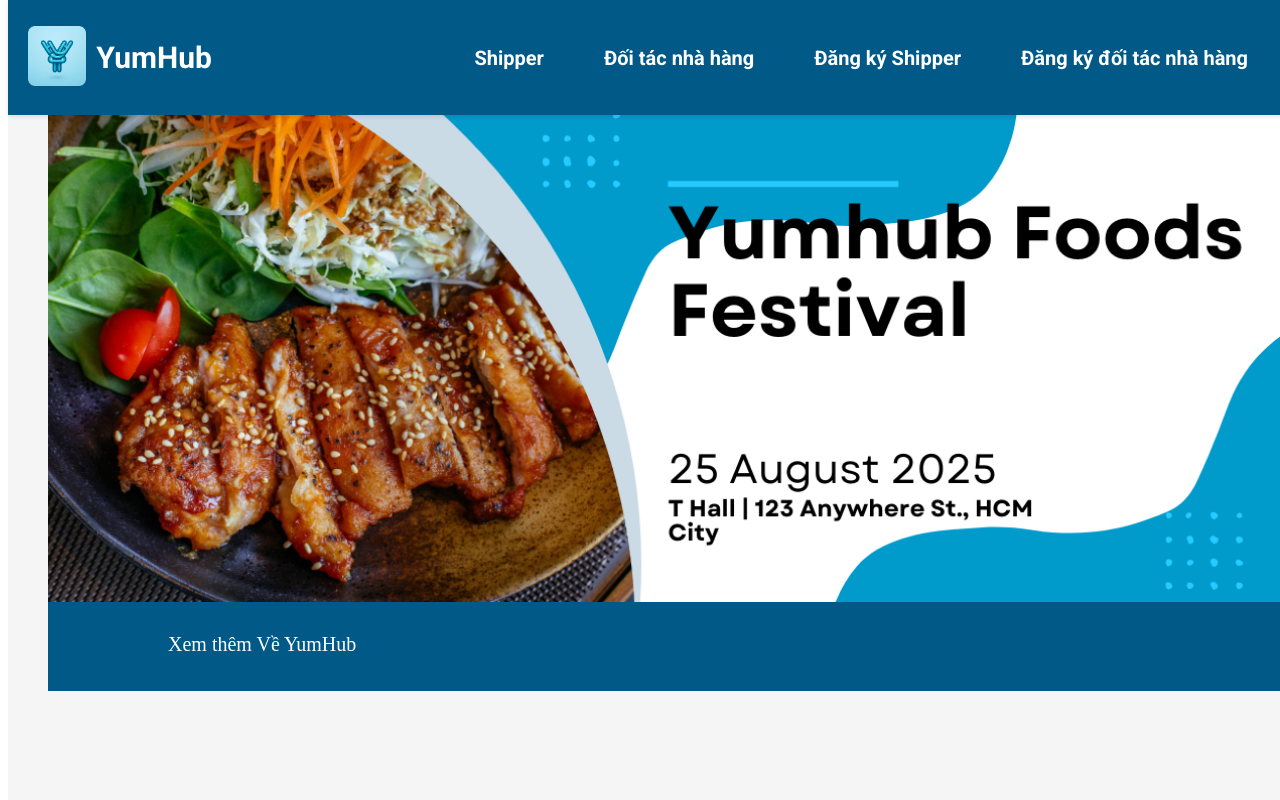
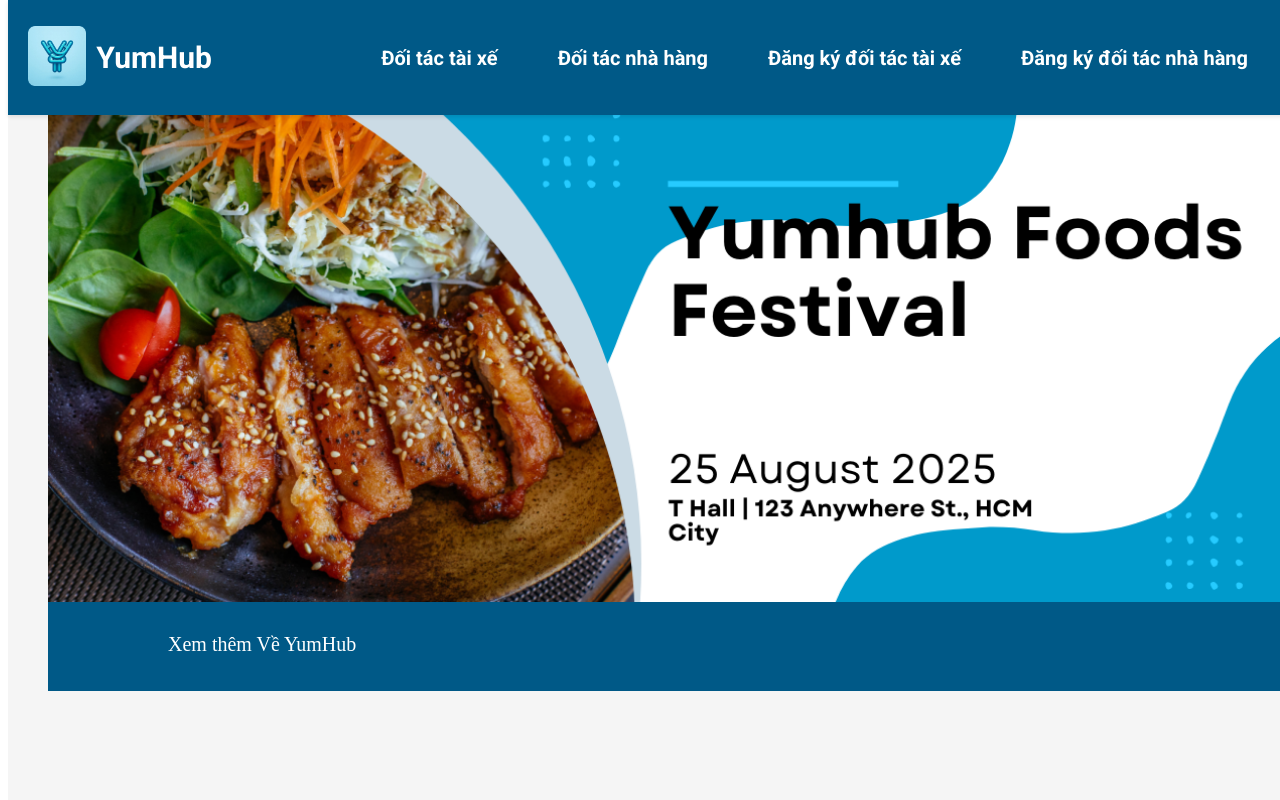
Before and after one commit to thanhhoa-dev/yumhub_homepage, a React (Create React App) app: page / in a window 1280 px wide. Shown: the top 800 px of the page. Built offline with nearby package versions, Linux system fonts and the light colour scheme.

Commit message:
thi update ngày 26/7

```diff
--- a/src/component/layouts/defaultLayout/header/index.js
+++ b/src/component/layouts/defaultLayout/header/index.js
@@ -33,13 +33,13 @@
         <nav className={cx({ "nav-active": isNavOpen })}>
           <ul>
             <li>
-              <Link to="/shipper">Shipper</Link>
+              <Link to="/shipper">Đối tác tài xế</Link>
             </li>
             <li>
               <Link to="/merchant">Đối tác nhà hàng</Link>
             </li>
             <li>
-              <Link to="/register-shipper">Đăng ký Shipper</Link>
+              <Link to="/register-shipper">Đăng ký đối tác tài xế </Link>
             </li>
             <li>
               <Link to="/register-merchant">Đăng ký đối tác nhà hàng</Link>
```
